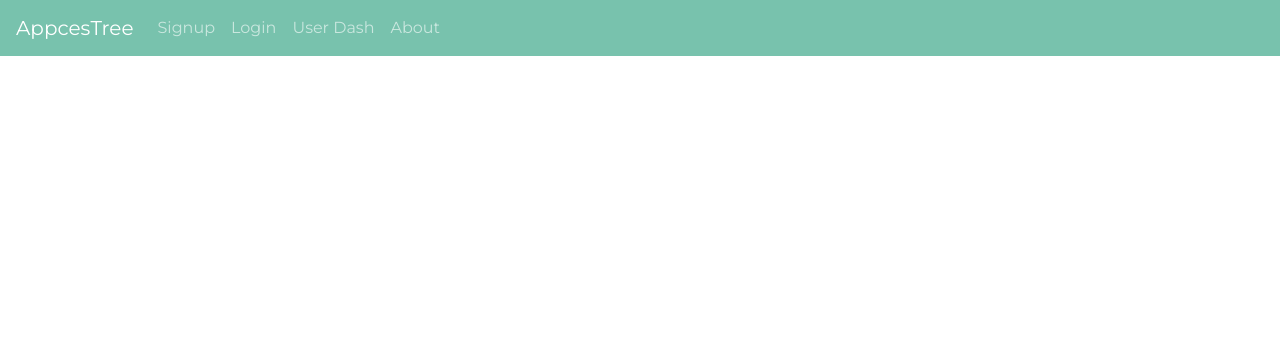
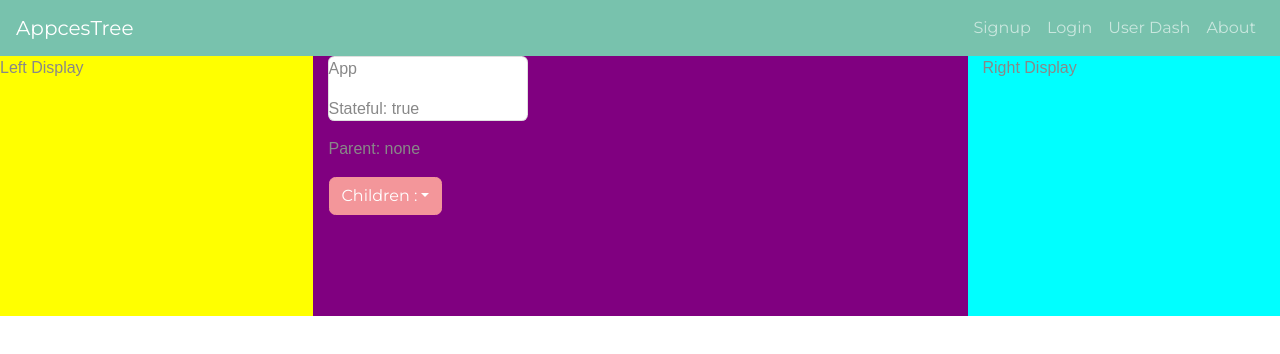
Before and after one commit to NickDErrico/appcestree, a React (Create React App) app: page /new in a window 1280 px wide. Shown: the top 354 px of the page. Built offline with nearby package versions, Linux system fonts and the light colour scheme.

Commit message:
did the stuff with the things

```diff
--- a/src/App.js
+++ b/src/App.js
@@ -7,6 +7,7 @@ import About from './components/About';
 import UserDash from './components/UserDash';
 import Signup from './components/Signup';
 import Login from './components/Login';
+import NewProject from './components/NewProject';
 
 
 class App extends Component {
@@ -20,7 +21,9 @@ class App extends Component {
             <Route path="/login" component={Login} />
             <Route path="/signup" component={Signup} />
             <Route path="/user" component={UserDash} />
-            <Route exact path="/about" component={About} />
+            <Route path="/about" component={About} />
+            <Route path="/new" component={NewProject} />
+
           </Switch>
         </div>
       </Router>
--- /dev/null
+++ b/src/components/NewProject.js
@@ -0,0 +1,38 @@
+import React, { Component } from 'react';
+import { Row, Col, Card, UncontrolledDropdown, DropdownToggle, DropdownMenu, DropdownItem } from 'reactstrap';
+import '../styles/newProject.css';
+
+class NewProject extends Component {
+
+  render () {
+    return (
+        <Row className='new-project-display'>
+          <Col md={3} id='left-display'>
+            Left Display
+          </Col>
+          <Col md={6} id='main-display' style={{display:'grid'}}>
+            <Card id='initial-component'>
+              <p>App</p>
+              <p>Stateful: true</p>
+              <p>Parent: none</p>
+              <UncontrolledDropdown>
+                <DropdownToggle caret>
+                  Children :
+                </DropdownToggle>
+                <DropdownMenu>
+                  <DropdownItem>TEST 1</DropdownItem>
+                  <DropdownItem>TEST 2</DropdownItem>
+                </DropdownMenu>
+              </UncontrolledDropdown>
+
+            </Card>
+          </Col>
+          <Col md={3} id='right-display'>
+            Right Display
+          </Col>
+        </Row>
+    )
+  }
+}
+
+export default NewProject;
--- a/src/components/TopNav.js
+++ b/src/components/TopNav.js
@@ -1,6 +1,6 @@
-import React from 'react';
+import React, { Component } from 'react';
 
- export default class TopNav extends React.Component {
+ class TopNav extends Component {
   constructor(props) {
     super(props);
 
@@ -16,24 +16,24 @@ import React from 'react';
   }
   render() {
     return (
-      <nav class="navbar navbar-expand-lg navbar-dark bg-primary">
-        <a class="navbar-brand" href="/">AppcesTree</a>
-        <button class="navbar-toggler" type="button" data-toggle="collapse" data-target="#navbarColor01" aria-controls="navbarColor01" aria-expanded="false" aria-label="Toggle navigation">
-          <span class="navbar-toggler-icon"></span>
+      <nav className="navbar navbar-expand-lg navbar-dark bg-primary">
+        <a className="navbar-brand" href="/">AppcesTree</a>
+        <button className="navbar-toggler" type="button" data-toggle="collapse" data-target="#navbarColor01" aria-controls="navbarColor01" aria-expanded="false" aria-label="Toggle navigation">
+          <span className="navbar-toggler-icon"></span>
         </button>
-        <div class="collapse navbar-collapse" id="navbarColor01">
-          <ul class="navbar-nav mr-auto">
-            <li class="nav-item">
-              <a class="nav-link" href="/Signup">Signup</a>
+        <div className="collapse navbar-collapse" id="navbarColor01">
+          <ul className="navbar-nav ml-auto">
+            <li className="nav-item">
+              <a className="nav-link" href="/Signup">Signup</a>
             </li>
-            <li class="nav-item">
-              <a class="nav-link" href="/Login">Login</a>
+            <li className="nav-item">
+              <a className="nav-link" href="/Login">Login</a>
             </li>
-            <li class="nav-item">
-              <a class="nav-link" href="/User">User Dash</a>
+            <li className="nav-item">
+              <a className="nav-link" href="/User">User Dash</a>
             </li>
-            <li class="nav-item">
-              <a class="nav-link" href="/About">About</a>
+            <li className="nav-item">
+              <a className="nav-link" href="/About">About</a>
             </li>
           </ul>
         </div>
@@ -41,3 +41,5 @@ import React from 'react';
     );
   }
 }
+
+export default TopNav;
--- a/src/components/UserDash.js
+++ b/src/components/UserDash.js
@@ -1,9 +1,12 @@
-import React, { Component } from 'react'
+import React, { Component } from 'react';
+import { Button } from 'reactstrap';
 
 class UserDash extends Component {
   render () {
     return (
-      <div>User Dash Component</div>
+      <div>
+        <Button color="primary" class="new-project-btn">New Project</Button>{' '}
+      </div>
     )
   }
 }
--- a/src/index.js
+++ b/src/index.js
@@ -4,9 +4,12 @@ import 'bootswatch/dist/minty/bootstrap.min.css';
 import './index.css';
 import App from './App';
 import { Provider } from 'react-redux';
+import store from './redux/store';
+
+let newStore = store();
 
 ReactDOM.render(
-  <Provider>
+  <Provider store={newStore}>
     <App />
   </Provider>,
   document.getElementById('root'));
--- /dev/null
+++ b/src/redux/store.js
@@ -0,0 +1,7 @@
+import { createStore, combineReducers, applyMiddleware } from 'redux';
+import thunk from 'redux-thunk';
+import logger from 'redux-logger';
+
+export default () => {
+  return createStore(applyMiddleware(thunk, logger))
+}
--- /dev/null
+++ b/src/styles/newProject.css
@@ -0,0 +1,18 @@
+#main-display {
+  background-color: purple;
+  grid-template-columns: repeat(5, 100px);
+  grid-template-rows: 25% 100px auto;
+}
+
+#left-display {
+  background-color: yellow;
+}
+
+#right-display {
+  background-color: cyan;
+}
+
+#initial-component {
+  grid-column-start: 1;
+  grid-column-end: 3;
+}
```
Also changed, not shown: src/registerServiceWorker.js (deleted, +0 -117 lines), src/logo.svg (deleted), src/redux/actions.js (added), src/redux/reducers.js (added), 1 other file (tests, documents, lock files or other folders).
